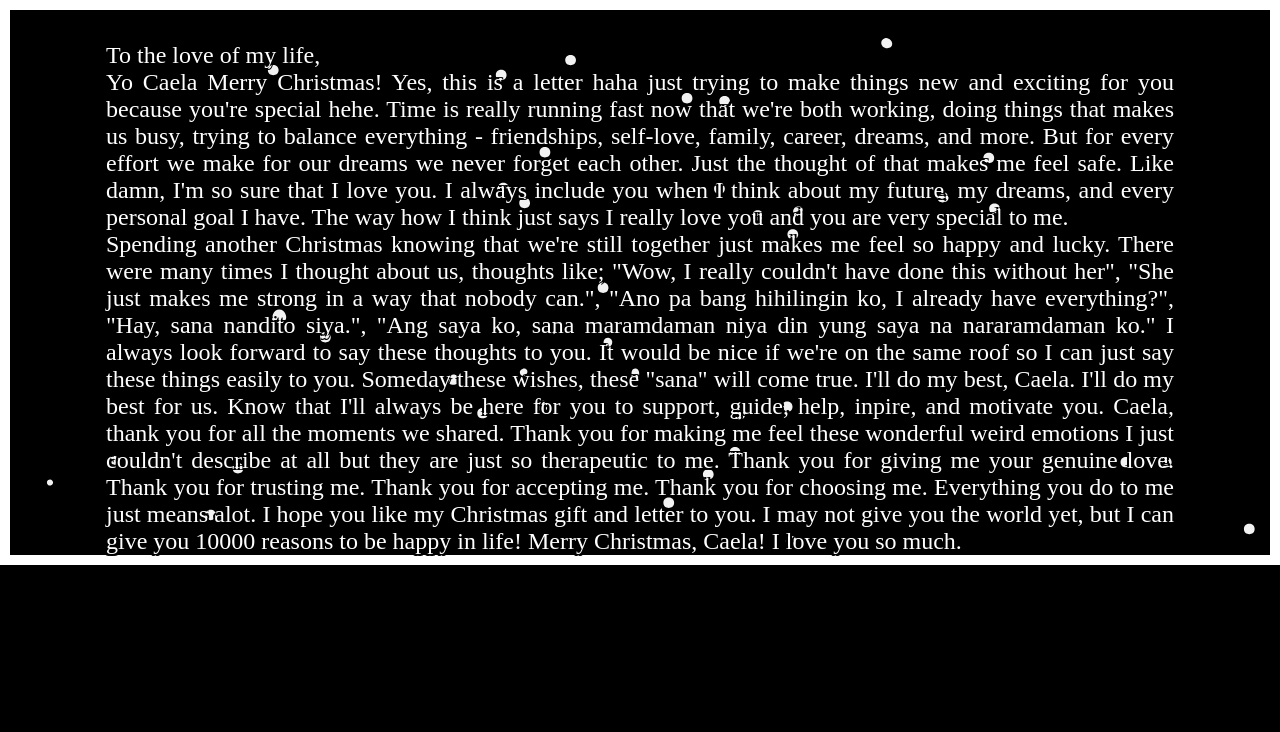
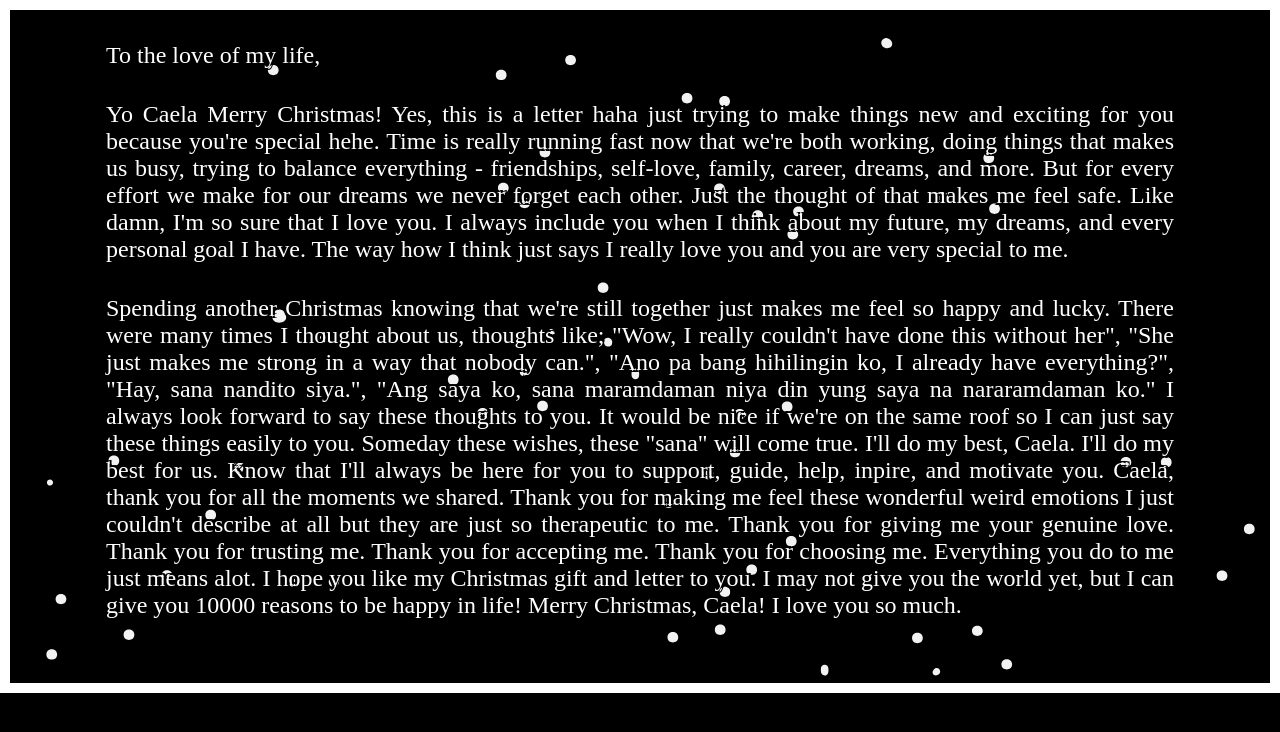
Before and after one commit to Yanshir0/Christmas, a plain HTML site: page next1.html in a window 1280 px wide. Drawn offline with Linux system fonts and the light colour scheme; a web font is replaced by a local one.

Commit message:
ui update

```diff
--- a/next1.html
+++ b/next1.html
@@ -33,6 +33,7 @@
     display: flex;
     flex-direction: column;
     margin-top: 2rem;
+    margin-bottom: 4rem;
     padding-left: 6rem;
     padding-right: 6rem;
     color: #fff;
@@ -54,9 +55,9 @@
     <div class="contentBackground">
         <!-- <div class="title">2023</div> -->
         <!-- <img src="2017a.jpeg" alt="The lovers masterpiece" width="450rem"> -->
-        <div class="content2">To the love of my life,<br style = "margin-top: 1rem;">
-            Yo Caela Merry Christmas! Yes, this is a letter haha just trying to make things new and exciting for you because you're special hehe. Time is really running fast now that we're both working, doing things that makes us busy, trying to balance everything - friendships, self-love, family, career, dreams, and more. But for every effort we make for our dreams we never forget each other. Just the thought of that makes me feel safe. Like damn, I'm so sure that I love you. I always include you when I think about my future, my dreams, and every personal goal I have. The way how I think just says I really love you and you are very special to me.<br style="margin-top: 1rem;">
-            Spending another Christmas knowing that we're still together just makes me feel so happy and lucky. There were many times I thought about us, thoughts like; "Wow, I really couldn't have done this without her", "She just makes me strong in a way that nobody can.", "Ano pa bang hihilingin ko, I already have everything?", "Hay, sana nandito siya.", "Ang saya ko, sana maramdaman niya din yung saya na nararamdaman ko." I always look forward to say these thoughts to you. It would be nice if we're on the same roof so I can just say these things easily to you. Someday these wishes, these "sana" will come true. I'll do my best, Caela. I'll do my best for us. Know that I'll always be here for you to support, guide, help, inpire, and motivate you. Caela, thank you for all the moments we shared. Thank you for making me feel these wonderful weird emotions I just couldn't describe at all but they are just so therapeutic to me. Thank you for giving me your genuine love. Thank you for trusting me. Thank you for accepting me. Thank you for choosing me. Everything you do to me just means alot. I hope you like my Christmas gift and letter to you. I may not give you the world yet, but I can give you 10000 reasons to be happy in life! Merry Christmas, Caela! I love you so much. <br style="margin-top: 4rem;">
+        <div class="content2">To the love of my life,<br>
+            <p style="margin-top: 2rem;">Yo Caela Merry Christmas! Yes, this is a letter haha just trying to make things new and exciting for you because you're special hehe. Time is really running fast now that we're both working, doing things that makes us busy, trying to balance everything - friendships, self-love, family, career, dreams, and more. But for every effort we make for our dreams we never forget each other. Just the thought of that makes me feel safe. Like damn, I'm so sure that I love you. I always include you when I think about my future, my dreams, and every personal goal I have. The way how I think just says I really love you and you are very special to me.</p>
+            <p style="margin-top: 2rem;">Spending another Christmas knowing that we're still together just makes me feel so happy and lucky. There were many times I thought about us, thoughts like; "Wow, I really couldn't have done this without her", "She just makes me strong in a way that nobody can.", "Ano pa bang hihilingin ko, I already have everything?", "Hay, sana nandito siya.", "Ang saya ko, sana maramdaman niya din yung saya na nararamdaman ko." I always look forward to say these thoughts to you. It would be nice if we're on the same roof so I can just say these things easily to you. Someday these wishes, these "sana" will come true. I'll do my best, Caela. I'll do my best for us. Know that I'll always be here for you to support, guide, help, inpire, and motivate you. Caela, thank you for all the moments we shared. Thank you for making me feel these wonderful weird emotions I just couldn't describe at all but they are just so therapeutic to me. Thank you for giving me your genuine love. Thank you for trusting me. Thank you for accepting me. Thank you for choosing me. Everything you do to me just means alot. I hope you like my Christmas gift and letter to you. I may not give you the world yet, but I can give you 10000 reasons to be happy in life! Merry Christmas, Caela! I love you so much.</p>
         </div>
     </div>
 </body>
--- a/style.css
+++ b/style.css
@@ -31,7 +31,7 @@ body{
     padding-bottom: 5rem;
     text-align: center;
     font-family: Miniver;
-    font-size: 6rem;
+    font-size: 5rem;
     font-style: normal;
     font-weight: 400;
     line-height: normal;
```
